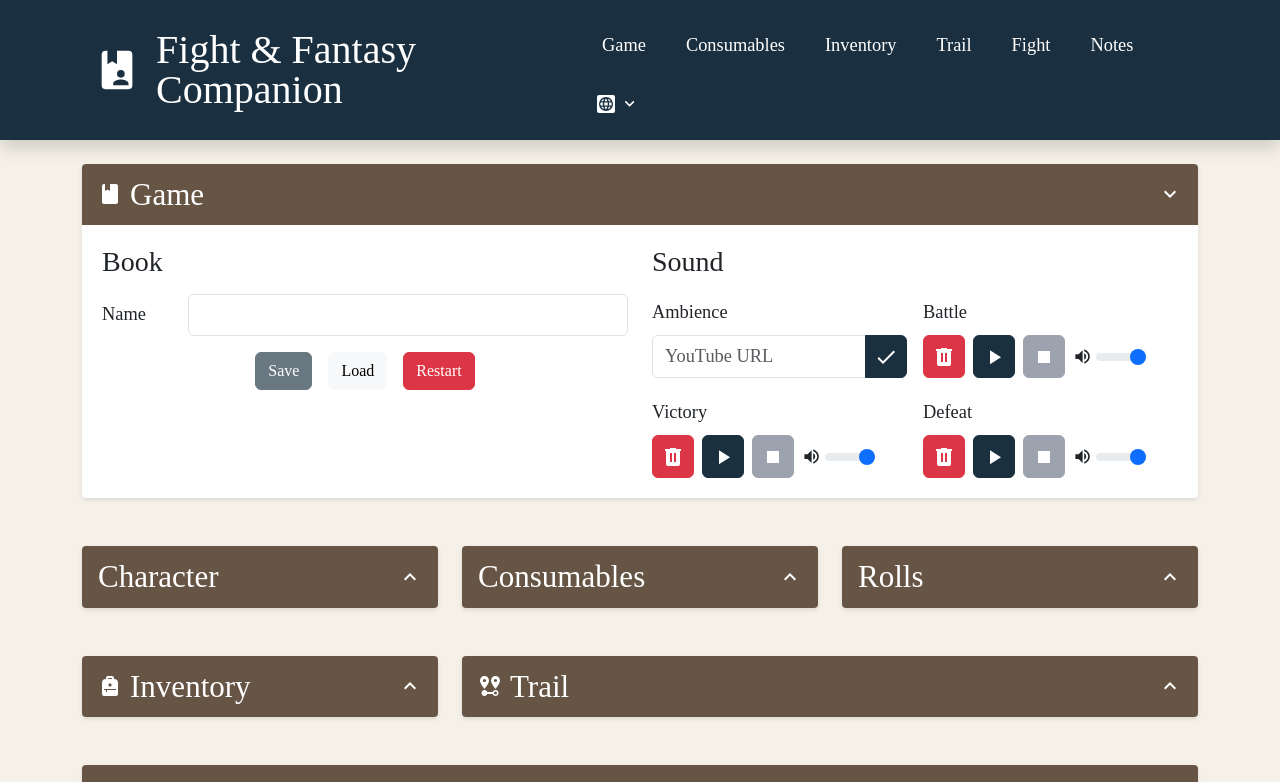
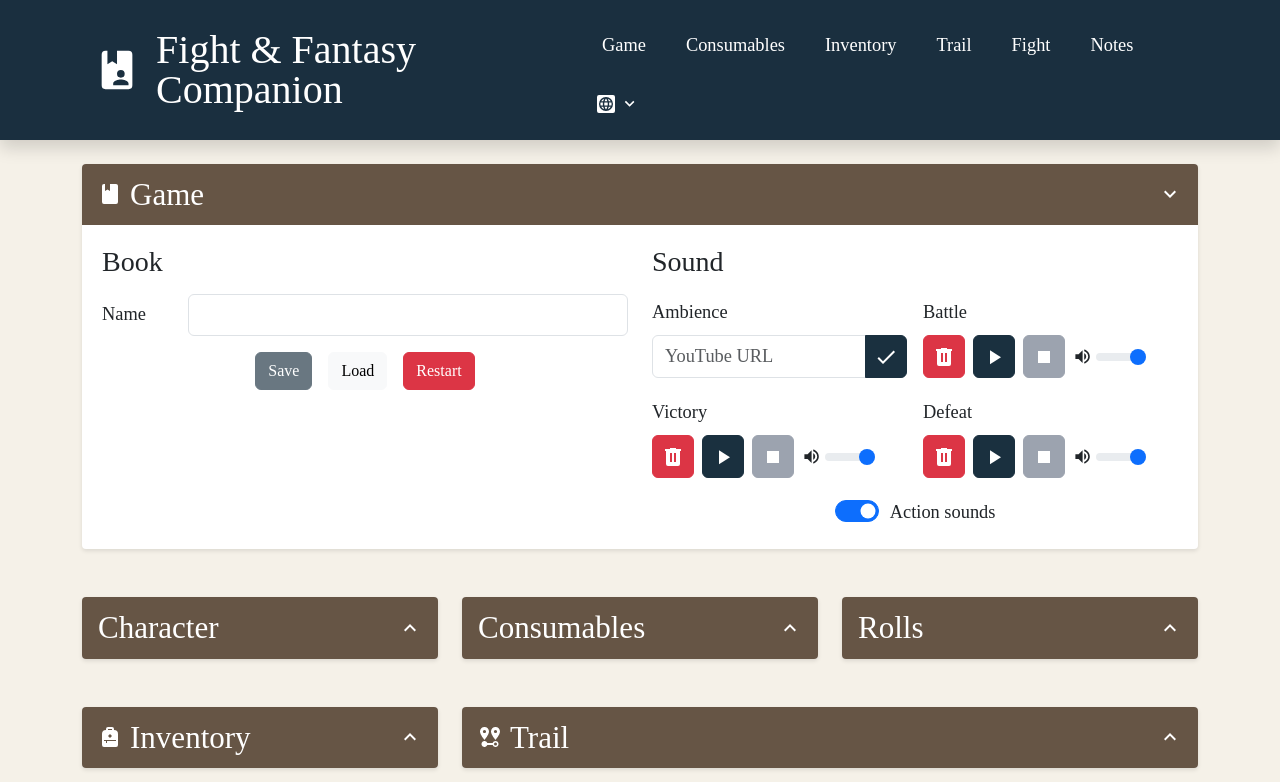
Before and after one commit to dialex/fnf-companion, a React (Vite) app: page / in a window 1280 px wide. Shown: the top 782 px of the page. Built offline with nearby package versions, Linux system fonts and the light colour scheme; a web font is replaced by a local one.

Commit message:
fix: stop button behavior and sound loop controls

```diff
--- a/src/App.css
+++ b/src/App.css
@@ -298,14 +298,14 @@ textarea.field-input.notes-handwritten {
 
 /* Volume slider styling - use Bootstrap primary color */
 .form-range::-webkit-slider-thumb {
-  background-color: var(--bg-primary);
+  background-color: #0d6efd !important;
   border: none;
   width: 12px;
   height: 12px;
 }
 
 .form-range::-moz-range-thumb {
-  background-color: var(--bg-primary);
+  background-color: #0d6efd !important;
   border: none;
   width: 12px;
   height: 12px;
@@ -315,3 +315,14 @@ textarea.field-input.notes-handwritten {
 .invalid-feedback.sound-error {
   font-size: 0.875rem;
 }
+
+/* Action sounds toggle - use primary color */
+.action-sounds-toggle:checked {
+  background-color: #0d6efd !important;
+  border-color: #0d6efd !important;
+}
+
+.action-sounds-toggle:focus {
+  border-color: #0d6efd !important;
+  box-shadow: 0 0 0 0.25rem rgba(13, 110, 253, 0.25) !important;
+}
--- a/src/App.jsx
+++ b/src/App.jsx
@@ -153,7 +153,14 @@ function App() {
     victory: 100,
     defeat: 100,
   });
+  const [actionSoundsEnabled, setActionSoundsEnabled] = useState(true);
   const youtubePlayersRef = useRef({});
+  const soundStoppedManuallyRef = useRef({
+    ambience: false,
+    battle: false,
+    victory: false,
+    defeat: false,
+  });
 
   // State management
   const isInitialMountRef = useRef(true);
@@ -208,6 +215,7 @@ function App() {
         setTrailSequence,
         setSoundUrls,
         setSoundVolumes,
+        setActionSoundsEnabled,
       });
     }
 
@@ -263,6 +271,7 @@ function App() {
       trailSequence,
       soundUrls,
       soundVolumes,
+      actionSoundsEnabled,
     });
 
     debouncedSaveRef.current(stateToSave);
@@ -309,6 +318,7 @@ function App() {
     trailSequence,
     soundUrls,
     soundVolumes,
+    actionSoundsEnabled,
   ]);
 
   // Utility functions
@@ -490,9 +500,15 @@ function App() {
     const player = youtubePlayersRef.current[soundType];
     if (!player) return;
 
+    // Only stop if it's currently playing
+    if (!soundPlaying[soundType]) return;
+
     try {
-      player.stopVideo();
-      player.seekTo(0);
+      // Mark as manually stopped to prevent auto-restart
+      soundStoppedManuallyRef.current[soundType] = true;
+      // Pause first, then seek to beginning
+      player.pauseVideo();
+      player.seekTo(0, true); // true = allowSeekAhead
       setSoundPlaying((prev) => ({
         ...prev,
         [soundType]: false,
@@ -568,16 +584,31 @@ function App() {
               events: {
                 onStateChange: (event) => {
                   // 0 = ended, 1 = playing, 2 = paused
+                  const shouldLoop =
+                    soundType === 'ambience' || soundType === 'battle';
+
+                  // Don't auto-restart if user manually stopped
+                  if (soundStoppedManuallyRef.current[soundType]) {
+                    if (event.data === 0 || event.data === 2) {
+                      // Video ended or paused after manual stop - keep it stopped
+                      setSoundPlaying((prev) => ({
+                        ...prev,
+                        [soundType]: false,
+                      }));
+                    }
+                    return;
+                  }
+
                   if (event.data === 0) {
                     // Video ended
-                    if (
-                      (soundType === 'ambience' || soundType === 'battle') &&
-                      soundPlaying[soundType]
-                    ) {
-                      // Restart if it was playing and should loop
+                    if (shouldLoop) {
+                      // Restart if it should loop (ambience/battle)
                       try {
-                        youtubePlayersRef.current[soundType].seekTo(0);
-                        youtubePlayersRef.current[soundType].playVideo();
+                        const player = youtubePlayersRef.current[soundType];
+                        if (player) {
+                          player.seekTo(0);
+                          player.playVideo();
+                        }
                       } catch (e) {
                         setSoundPlaying((prev) => ({
                           ...prev,
@@ -585,18 +616,28 @@ function App() {
                         }));
                       }
                     } else {
-                      // Stop for victory and defeat
+                      // Stop for victory and defeat - ensure they don't loop
+                      try {
+                        const player = youtubePlayersRef.current[soundType];
+                        if (player) {
+                          player.stopVideo();
+                        }
+                      } catch (e) {
+                        // Ignore errors
+                      }
                       setSoundPlaying((prev) => ({
                         ...prev,
                         [soundType]: false,
                       }));
                     }
                   } else if (event.data === 2) {
+                    // Paused
                     setSoundPlaying((prev) => ({
                       ...prev,
                       [soundType]: false,
                     }));
                   } else if (event.data === 1) {
+                    // Playing
                     setSoundPlaying((prev) => ({
                       ...prev,
                       [soundType]: true,
@@ -683,12 +724,14 @@ function App() {
   const handleConsumeMeal = () => {
     const currentMeals = parseInt(meals) || 0;
     if (currentMeals > 0) {
+      if (actionSoundsEnabled) {
         const audio = new Audio(
           `${import.meta.env.BASE_URL}audio/minecraft-eat.mp3`
         );
         audio.play().catch((error) => {
           console.warn('Could not play audio:', error);
         });
+      }
 
       setMeals(String(currentMeals - 1));
       showFieldBadge('meals', '-1', 'danger');
@@ -708,6 +751,15 @@ function App() {
 
   const handleConsumePotion = () => {
     if (potionUsed || !potionType || !isLocked) return;
+
+    if (actionSoundsEnabled) {
+      const audio = new Audio(
+        `${import.meta.env.BASE_URL}audio/minecraft-eat.mp3`
+      );
+      audio.play().catch((error) => {
+        console.warn('Could not play audio:', error);
+      });
+    }
 
     if (potionType === 'skill' && maxSkill !== null) {
       setSkill(String(maxSkill));
@@ -775,6 +827,7 @@ function App() {
     setDiceRollingType(null);
     setTrailSequence([{ number: 1, color: 'primary-1' }]);
     setTrailInput('');
+    setActionSoundsEnabled(true);
     setSoundUrls({
       ambience: '',
       battle: '',
@@ -805,6 +858,13 @@ function App() {
       victory: 100,
       defeat: 100,
     });
+    // Reset manual stop flags
+    soundStoppedManuallyRef.current = {
+      ambience: false,
+      battle: false,
+      victory: false,
+      defeat: false,
+    };
     // Stop and remove all YouTube players
     Object.keys(youtubePlayersRef.current).forEach((soundType) => {
       try {
@@ -859,6 +919,7 @@ function App() {
       trailSequence,
       soundUrls,
       soundVolumes,
+      actionSoundsEnabled,
     });
 
     // Generate filename: <book>-<charactername>-<YYYYMMDD>-<HHMMSS>.json
@@ -1013,12 +1074,14 @@ function App() {
       const isLucky = sum <= currentLuck;
 
       if (isLucky) {
+        if (actionSoundsEnabled) {
           const audio = new Audio(
             `${import.meta.env.BASE_URL}audio/rayman-lucky.mp3`
           );
           audio.play().catch((error) => {
             console.warn('Could not play audio:', error);
           });
+        }
       }
 
       setTestLuckResult({ roll1, roll2, isLucky });
@@ -1310,12 +1373,14 @@ function App() {
       const isLucky = sum <= currentLuck;
 
       if (isLucky) {
+        if (actionSoundsEnabled) {
           const audio = new Audio(
             `${import.meta.env.BASE_URL}audio/rayman-lucky.mp3`
           );
           audio.play().catch((error) => {
             console.warn('Could not play audio:', error);
           });
+        }
       }
 
       const heroWonLastFight = fightResult.type === 'heroWins';
@@ -1717,6 +1782,26 @@ function App() {
                           )
                         )}
                       </div>
+                      <div className="d-flex justify-content-center mt-3">
+                        <div className="form-check form-switch">
+                          <input
+                            className="form-check-input action-sounds-toggle"
+                            type="checkbox"
+                            role="switch"
+                            id="actionSoundsToggle"
+                            checked={actionSoundsEnabled}
+                            onChange={(e) =>
+                              setActionSoundsEnabled(e.target.checked)
+                            }
+                          />
+                          <label
+                            className="form-check-label content"
+                            htmlFor="actionSoundsToggle"
+                          >
+                            {t('game.actionSounds')}
+                          </label>
+                        </div>
+                      </div>
                     </div>
                   </div>
                 </div>
--- a/src/translations/en.json
+++ b/src/translations/en.json
@@ -73,6 +73,7 @@
     "battle": "Battle",
     "victory": "Victory",
     "defeat": "Defeat",
+    "actionSounds": "Action sounds",
     "invalidUrl": "Please provide a valid YouTube link.",
     "youtubeUrl": "YouTube URL"
   },
--- a/src/translations/pt.json
+++ b/src/translations/pt.json
@@ -73,6 +73,7 @@
     "battle": "Batalha",
     "victory": "Vitória",
     "defeat": "Derrota",
+    "actionSounds": "Sons de ação",
     "invalidUrl": "Por favor introduz um link do YouTube.",
     "youtubeUrl": "URL do YouTube"
   },
--- a/src/utils/stateManager.js
+++ b/src/utils/stateManager.js
@@ -70,6 +70,7 @@ export const getDefaultState = () => ({
     victory: 100,
     defeat: 100,
   },
+  actionSoundsEnabled: true,
   trailSequence: [{ number: 1, color: 'primary-1' }], // Always starts with 1
 });
 
@@ -112,6 +113,10 @@ export const loadState = () => {
       ...defaultState.soundVolumes,
       ...(savedState.soundVolumes || {}),
     },
+    actionSoundsEnabled:
+      savedState.actionSoundsEnabled !== undefined
+        ? savedState.actionSoundsEnabled
+        : defaultState.actionSoundsEnabled,
     // Ensure trailSequence is merged correctly, defaulting to [1] if not present
     trailSequence: savedState.trailSequence || defaultState.trailSequence,
     metadata: {
@@ -219,6 +224,7 @@ export const buildStateObject = (stateValues) => {
       victory: stateValues.soundVolumes?.victory ?? 100,
       defeat: stateValues.soundVolumes?.defeat ?? 100,
     },
+    actionSoundsEnabled: stateValues.actionSoundsEnabled ?? true,
     trailSequence: stateValues.trailSequence || [{ number: 1, color: 'primary-1' }],
   };
 };
@@ -327,6 +333,12 @@ export const applyLoadedState = (savedState, setters) => {
       defeat: savedState.soundVolumes.defeat ?? 100,
     });
   }
+  if (
+    savedState.actionSoundsEnabled !== undefined &&
+    setters.setActionSoundsEnabled
+  ) {
+    setters.setActionSoundsEnabled(savedState.actionSoundsEnabled);
+  }
 
   // Restore trail state
   if (savedState.trailSequence !== undefined) {
```
Also changed, not shown: 1 other file (tests, documents, lock files or other folders). Lines whose indentation alone changed are shown as unchanged.
